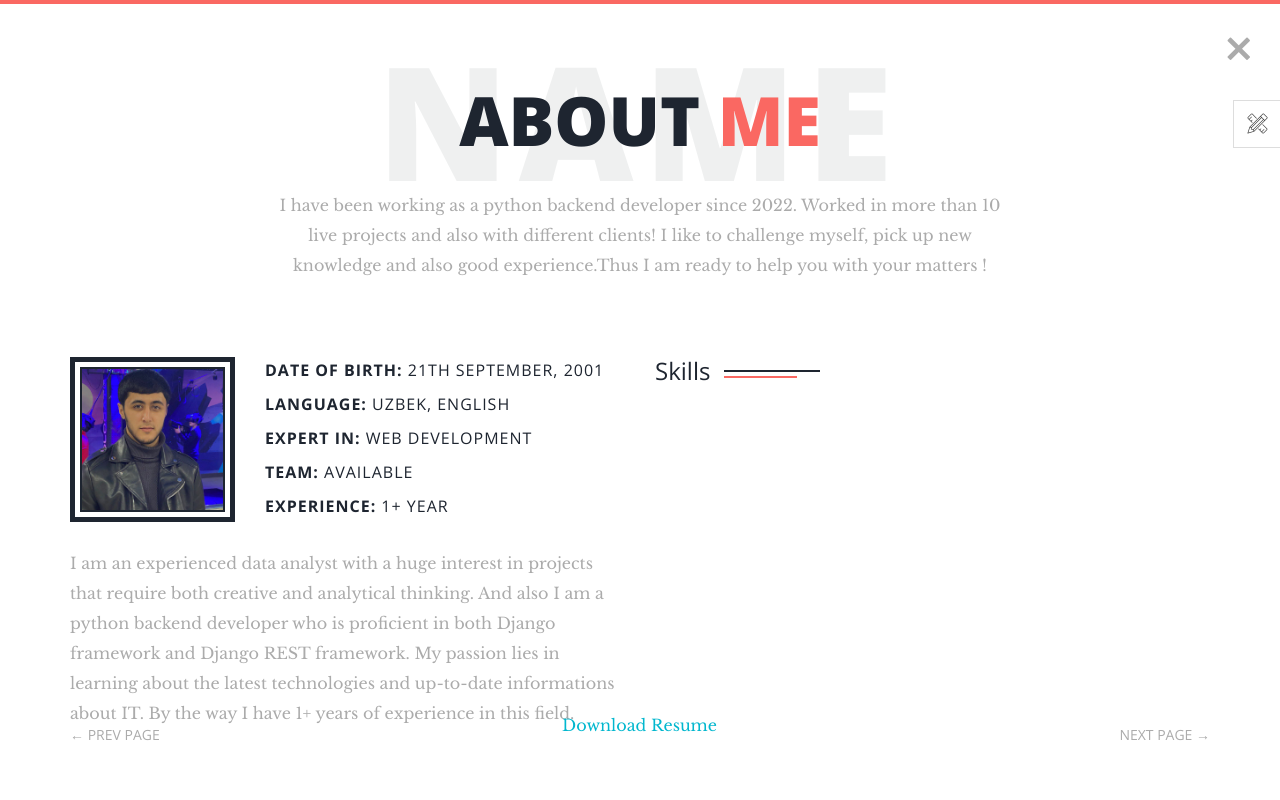
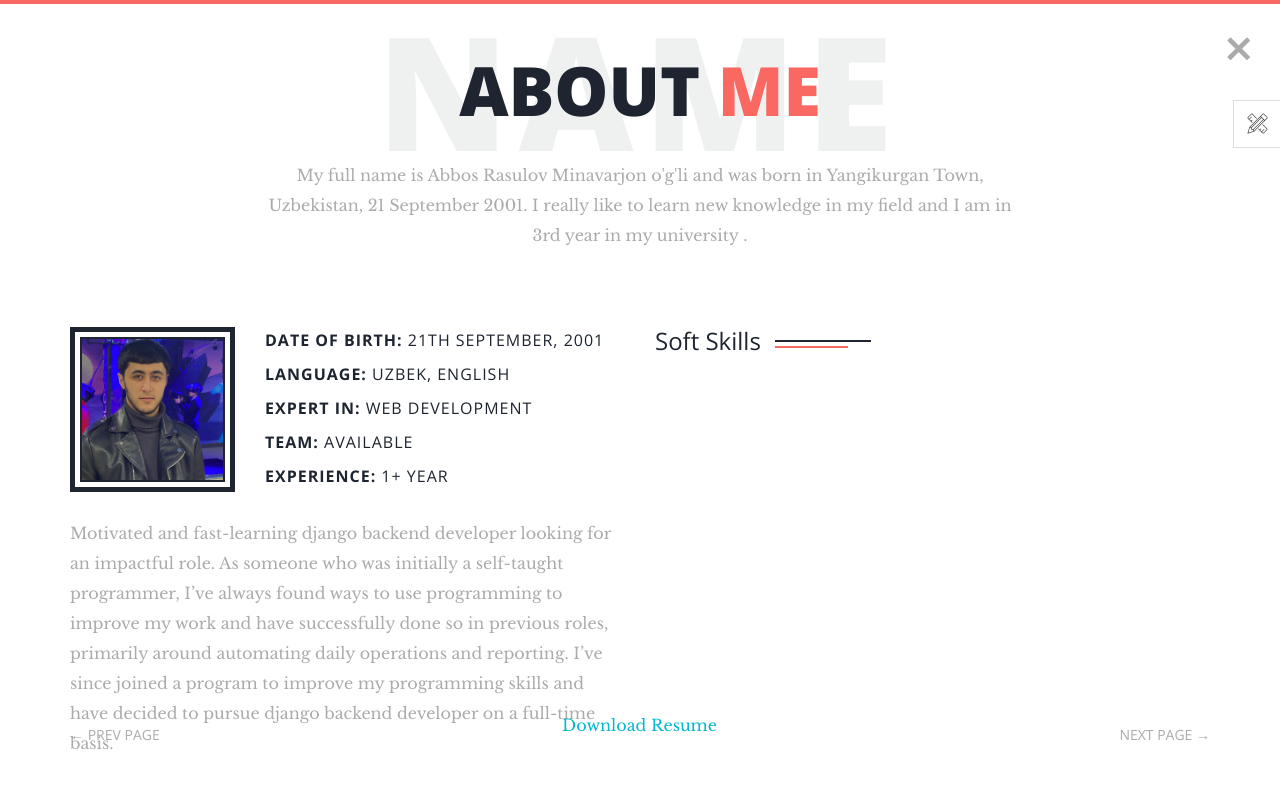
Before and after one commit to abbos-rasulov/My-portfolio-website, a Django app: page /about/ in a window 1280 px wide. Run offline with Django 4.2, Linux system fonts and the light colour scheme; data that the repository does not hold is empty; some libraries are stand-ins or nearby versions; some web fonts are replaced.

Commit message:
Added some updates

```diff
--- a/portfolio/templates/about.html
+++ b/portfolio/templates/about.html
@@ -14,8 +14,7 @@
           <div class="col-xs-12 col-md-offset-1 col-md-10 col-lg-offset-2 col-lg-8">
             <div class="page-title text-center">
               <h2>About <span class="primary">me</span> <span class="title-bg">Name</span></h2>
-              <p>I have been working as a python backend developer since 2022. Worked in more than 10 live projects and
-                also with different clients! I like to challenge myself, pick up new knowledge and also good experience.Thus I am ready to help you with your matters !</p>
+              <p>My full name is Abbos Rasulov Minavarjon o'g'li and  was born in Yangikurgan Town, Uzbekistan, 21 September 2001. I really like to learn new knowledge in my field and I am in 3rd year in my university .</p>
             </div>
           </div>
 
@@ -33,15 +32,12 @@
               </div>
               <!-- /.author-desc -->
             </div> <!-- /.about-author -->
-            <p> I am an experienced  data analyst with a huge interest in projects that require both creative and
-                analytical thinking. And also I am a python backend developer who is proficient in both Django framework
-                and Django REST framework. My passion lies in learning about the latest
-                technologies and up-to-date informations about IT. By the way I have 1+ years of experience in this field.</p>
+            <p>Motivated and fast-learning django backend developer looking for an impactful role. As someone who was initially a self-taught programmer, I’ve always found ways to use programming to improve my work and have successfully done so in previous roles, primarily around automating daily operations and reporting. I’ve since joined a program to improve my programming skills and have decided to pursue django backend developer on a full-time basis.</p>
           </div> <!-- /.col -->
 
           <div class="col-xs-12 col-md-6">
             <div class="section-title clear">
-              <h3>Skills</h3>
+              <h3>Soft Skills</h3>
             </div>
             <div class="skill-wrapper">
               {% for skill in skills %}
--- a/portfolio/templates/index.html
+++ b/portfolio/templates/index.html
@@ -12,7 +12,7 @@
           <div class="col-xs-12 col-md-offset-1 col-md-10 col-lg-offset-2 col-lg-8">
             <div class="page-title home text-center">
               <img src="{% static 'images/Abbos_logoyim.png' %}" alt="There is a logo" >
-              <p> an experienced python backend developer from Uzbekistan, 22 years old who is proficient in both Django and Django REST framework.
+              <p> an experienced python backend developer from Uzbekistan, who is proficient in both Django and Django REST framework.
                   </p>
             </div>
 
--- a/portfolio/templates/resume.html
+++ b/portfolio/templates/resume.html
@@ -14,7 +14,7 @@
           <div class="col-xs-12 col-md-offset-1 col-md-10 col-lg-offset-2 col-lg-8">
             <div class="page-title text-center">
               <h2>My <span class="primary">history</span> <span class="title-bg">Resume</span></h2>
-              <p>I was born in Yangikurgan Town, Uzbekistan, 21 September 2001.So about my all educations and experiences here : </p>
+              <p> </p>
             </div>
           </div>
         </div> <!-- /.row -->
```
Also changed, not shown: portfolio/templates/services.html (+2 -5 lines).
